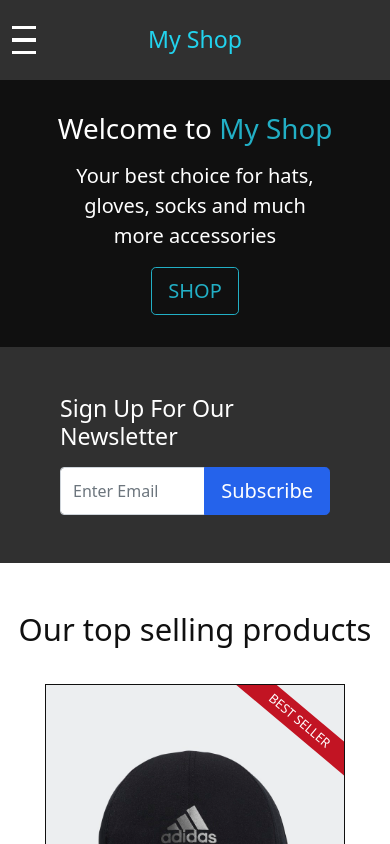
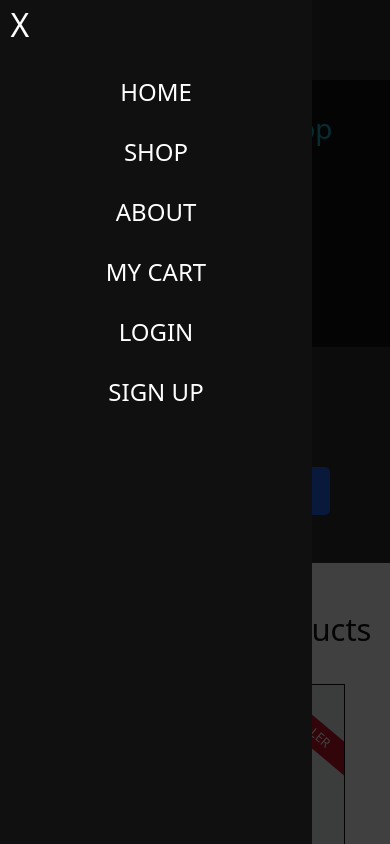
Before and after one commit to rpashev/next-ecommerce, a Next.js app: page / in a window 390 px wide. Both pictures are taken after a click on the button 24 px from the left and 40 px from the top of the page. Shown: the top 844 px of the page. Built offline with nearby package versions, Linux system fonts and the light colour scheme.

Commit message:
responsive mobile menu with animation

```diff
--- a/components/Layout/header.js
+++ b/components/Layout/header.js
@@ -1,21 +1,30 @@
 import Link from "next/link";
+import { useState } from "react";
 import CartIcon from "../UI/cart-icon";
 import styles from "./header.module.scss";
+import MobileNav from "./mobile-nav";
+import Backdrop from "../UI/backdrop";
 
 const Header = (props) => {
+  const [showMobileNav, setShowMobileNav] = useState(false);
+
+  const toggleMobileNav = () => {
+    setShowMobileNav((prevState) => !prevState);
+  };
+
   return (
     <header className={styles.header}>
       <div className="container h-100">
         <div className={`${styles.navbar} row h-100`}>
-          <button
-            className={styles["toggle-button"]}
-            // onClick={toggleShowMobileNav}
-          >
+          <button className={styles["toggle-button"]} onClick={toggleMobileNav}>
             <span className={styles["toggle-button__bar"]}></span>
             <span className={styles["toggle-button__bar"]}></span>
             <span className={styles["toggle-button__bar"]}></span>
           </button>
           <div className={`${styles.logo} col-6 col-md-4 h3`}>My Shop</div>
+
+          <MobileNav close={toggleMobileNav} opened={showMobileNav} />
+          {showMobileNav && <Backdrop close={toggleMobileNav} />}
 
           <nav
             className={`${styles["main-nav"]} col-8 row justify-content-between align-items-center`}
--- a/components/Layout/header.module.scss
+++ b/components/Layout/header.module.scss
@@ -62,6 +62,9 @@
         margin: 0.6rem 0;
       }
     }
+    .toggle-button:focus {
+      outline: none;
+    }
   }
 }
 
--- a/components/Layout/mobile-nav.js
+++ b/components/Layout/mobile-nav.js
@@ -1,8 +1,21 @@
 import Link from "next/link";
 import styles from "./mobile-nav.module.scss";
+import { CSSTransition } from "react-transition-group";
 
-const MobileNav = () => {
+const MobileNav = (props) => {
   return (
+    <CSSTransition
+      mountOnEnter
+      unmountOnExit
+      in={props.opened}
+      timeout={200}
+      classNames={{
+        enter: styles["slide-enter"],
+        enterActive: styles["slide-enter-active"],
+        exit: styles["slide-exit"],
+        exitActive: styles["slide-exit-active"],
+      }}
+    >
       <nav className={`${styles["mobile-nav"]}`}>
         <ul className={`${styles["nav-links"]}`}>
           <li>
@@ -24,8 +37,16 @@ const MobileNav = () => {
             <Link href="/">SIGN UP</Link>
           </li>
         </ul>
-      <button type="button" className="btn-dark position-absolute top-0 left-0 btn-lg text-light h2" aria-label="Close">X</button>
+        <button
+          type="button"
+          onClick={props.close}
+          className={styles["btn-close"]}
+          aria-label="Close"
+        >
+          X
+        </button>
       </nav>
+    </CSSTransition>
   );
 };
 
--- a/components/Layout/mobile-nav.module.scss
+++ b/components/Layout/mobile-nav.module.scss
@@ -2,26 +2,28 @@
 
 .mobile-nav {
   position: fixed;
+  padding: 0 !important;
   top: 0;
   left: 0;
   z-index: 150;
   background: $gray-darkest;
   height: 100vh;
   width: 80%;
+  max-width: 80% !important;
 
   .nav-links {
     display: flex;
     flex-direction: column;
-    justify-content: center;
+    justify-content: flex-start;
     align-items: center;
     list-style: none;
-    height: 100%;
-    width: 90%;
-    margin: 0 auto;
+    height: auto;
+    width: 100%;
     padding: 0;
+    margin: 20% auto;
 
     li {
-      margin: 1rem 0;
+      margin: 0.75rem 0;
       a {
         font-size: 1.5rem;
         color: $gray-light;
@@ -29,4 +31,30 @@
       }
     }
   }
+  .btn-close {
+    position: absolute;
+    top: 0;
+    left: 0;
+    background-color: transparent;
+    color: $gray-light;
+    font-size: 2rem;
+    width: 2.5rem;
+    height: 2.5rem;
+    border: none;
+  }
 }
+
+.slide-enter {
+  transform: translateX(-100%);
+}
+.slide-enter-active {
+  transform: translateY(0);
+  transition: transform 200ms;
+}
+.slide-exit {
+  transform: translateY(0);
+}
+.slide-exit-active {
+  transform: translateX(-100%);
+  transition: transform 200ms;
+}
--- /dev/null
+++ b/components/UI/backdrop.js
@@ -0,0 +1,7 @@
+import styles from "./backdrop.module.scss";
+
+const Backdrop = (props) => {
+  return <div className={styles.backdrop} onClick={props.close}></div>;
+};
+
+export default Backdrop;
--- /dev/null
+++ b/components/UI/backdrop.module.scss
@@ -0,0 +1,9 @@
+.backdrop {
+  position: fixed;
+  top: 0;
+  left: 0;
+  width: 100%;
+  height: 100vh;
+  z-index: 120;
+  background-color: rgba(0, 0, 0, 0.75);
+}
--- a/package.json
+++ b/package.json
@@ -12,7 +12,8 @@
     "next": "12.0.7",
     "node-sass": "^6.0.1",
     "react": "17.0.2",
-    "react-dom": "17.0.2"
+    "react-dom": "17.0.2",
+    "react-transition-group": "^4.4.2"
   },
   "devDependencies": {
     "eslint": "8.5.0",
--- a/styles/globals.scss
+++ b/styles/globals.scss
@@ -1,6 +1,4 @@
 @import "../node_modules/bootstrap/scss/functions";
-
-
 
 html,
 body {
@@ -15,7 +13,7 @@ $theme-colors: (
   "light": #fff,
   "secondary": #303030,
   "dark": #101010,
-  "info": #2563eb
+  "info": #2563eb,
 );
 
 @import "../node_modules/bootstrap/scss/bootstrap";
```
Also changed, not shown: 1 other file (tests, documents, lock files or other folders). Lines whose indentation alone changed are shown as unchanged.
